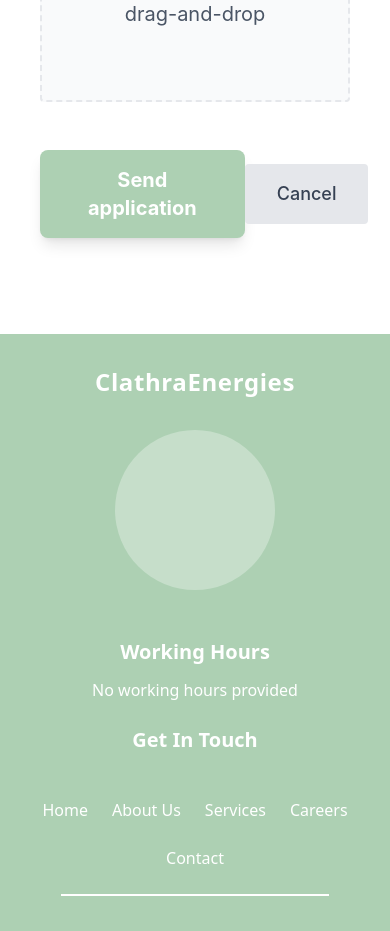
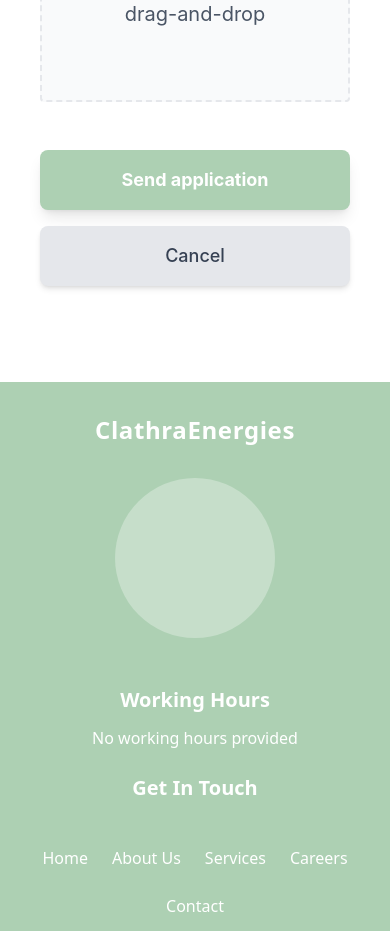
Before and after one commit to fatmaali311/ClathraEnergies-next, a Next.js app: page /careers/open-application in a window 390 px wide. Shown: the part 2280-3211 px from the top of the page. Built offline with nearby package versions, Linux system fonts and the light colour scheme; no server answers.

Commit message:
make button response

```diff
--- a/src/components/careers/ApplicationForm.jsx
+++ b/src/components/careers/ApplicationForm.jsx
@@ -413,19 +413,57 @@
             </div>
           </div>
 
-          <div className="flex items-center justify-between w-full pt-4">
-            <button type="submit" className="text-white px-12 py-4 rounded-lg font-bold disabled:opacity-60 text-xl shadow-lg transition-transform hover:scale-[1.01]" style={{ backgroundColor: baseColor }}>
-              {pageFormConfig.submit_button_title || 'Send application'}
-            </button>
+        {/* Buttons Section */}
+<div className="flex flex-col sm:flex-row items-center justify-between w-full pt-4 gap-4 sm:gap-6">
+  <button
+    type="submit"
+    className="w-full sm:w-auto text-white px-8 sm:px-12 py-4 rounded-lg font-bold disabled:opacity-60 text-lg sm:text-xl shadow-lg transition-transform hover:scale-[1.02] active:scale-[0.98]"
+    style={{ backgroundColor: baseColor }}
+  >
+    {pageFormConfig.submit_button_title || 'Send application'}
+  </button>
 
-            <button type="button" onClick={() => {
-              setForm({ firstName: '', lastName: '', email: '', phone: '', availableFrom: '', location: '', expectedSalary: '', positionId: '' })
-              setFiles({ cv: null, coverLetter: null, employmentRef: null, certificate: null, other: null })
-              setErrors({ firstName: '', lastName: '', email: '', phone: '', cv: '', coverLetter: '', availableFrom: '', location: '' })
-              Object.values(inputRefs.current).forEach((el) => { if (el) el.value = null })
-              toast.info('Form has been reset.')
-            }} className="bg-gray-200 text-gray-700 px-8 py-4 rounded font-medium text-lg hover:bg-gray-300 transition-colors">Cancel</button>
-          </div>
+  <button
+    type="button"
+    onClick={() => {
+      setForm({
+        firstName: '',
+        lastName: '',
+        email: '',
+        phone: '',
+        availableFrom: '',
+        location: '',
+        expectedSalary: '',
+        positionId: '',
+      })
+      setFiles({
+        cv: null,
+        coverLetter: null,
+        employmentRef: null,
+        certificate: null,
+        other: null,
+      })
+      setErrors({
+        firstName: '',
+        lastName: '',
+        email: '',
+        phone: '',
+        cv: '',
+        coverLetter: '',
+        availableFrom: '',
+        location: '',
+      })
+      Object.values(inputRefs.current).forEach((el) => {
+        if (el) el.value = null
+      })
+      toast.info('Form has been reset.')
+    }}
+    className="w-full sm:w-auto bg-gray-200 text-gray-700 px-8 sm:px-12 py-4 rounded-lg font-medium text-lg sm:text-xl hover:bg-gray-300 transition-colors shadow-md"
+  >
+    Cancel
+  </button>
+</div>
+
         </form>
       </div>
     </div>
```
